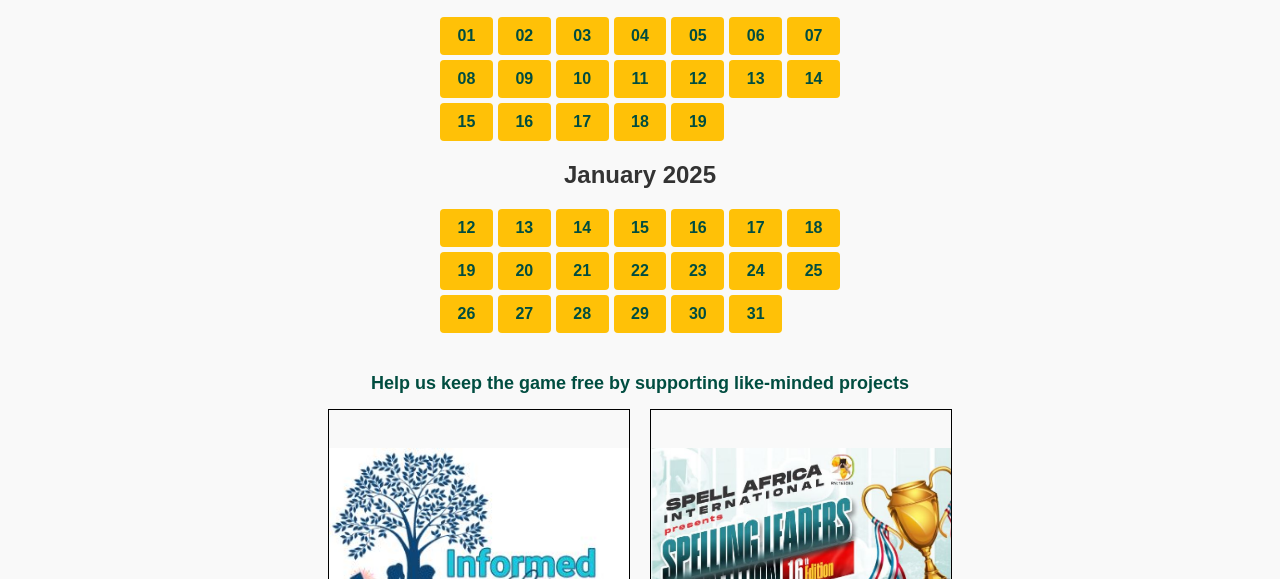
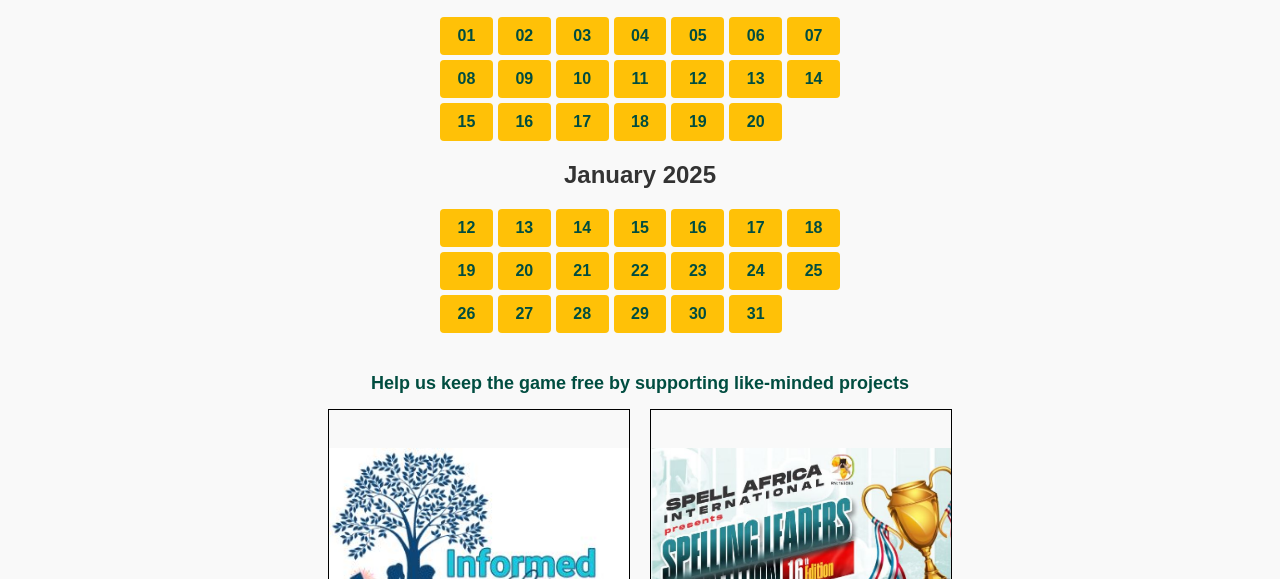
Before and after one commit to VonkelVinger/Lextris, a plain HTML site: page archive-speed.html in a window 1280 px wide. Shown: the part 221-800 px from the top of the page. Drawn offline with Linux system fonts and the light colour scheme.

Commit message:
Update archive-speed.html

```diff
--- a/archive-speed.html
+++ b/archive-speed.html
@@ -74,6 +74,7 @@
                 <div class="calendar-day active"><a href="game-speed.html?gameId=Game2025-02-17-speed">17</a></div>
                 <div class="calendar-day active"><a href="game-speed.html?gameId=Game2025-02-18-speed">18</a></div>
                 <div class="calendar-day active"><a href="game-speed.html?gameId=Game2025-02-19-speed">19</a></div>
+                <div class="calendar-day active"><a href="game-speed.html?gameId=Game2025-02-20-speed">20</a></div>
 
             </div>
             <h2>January 2025</h2>
```
